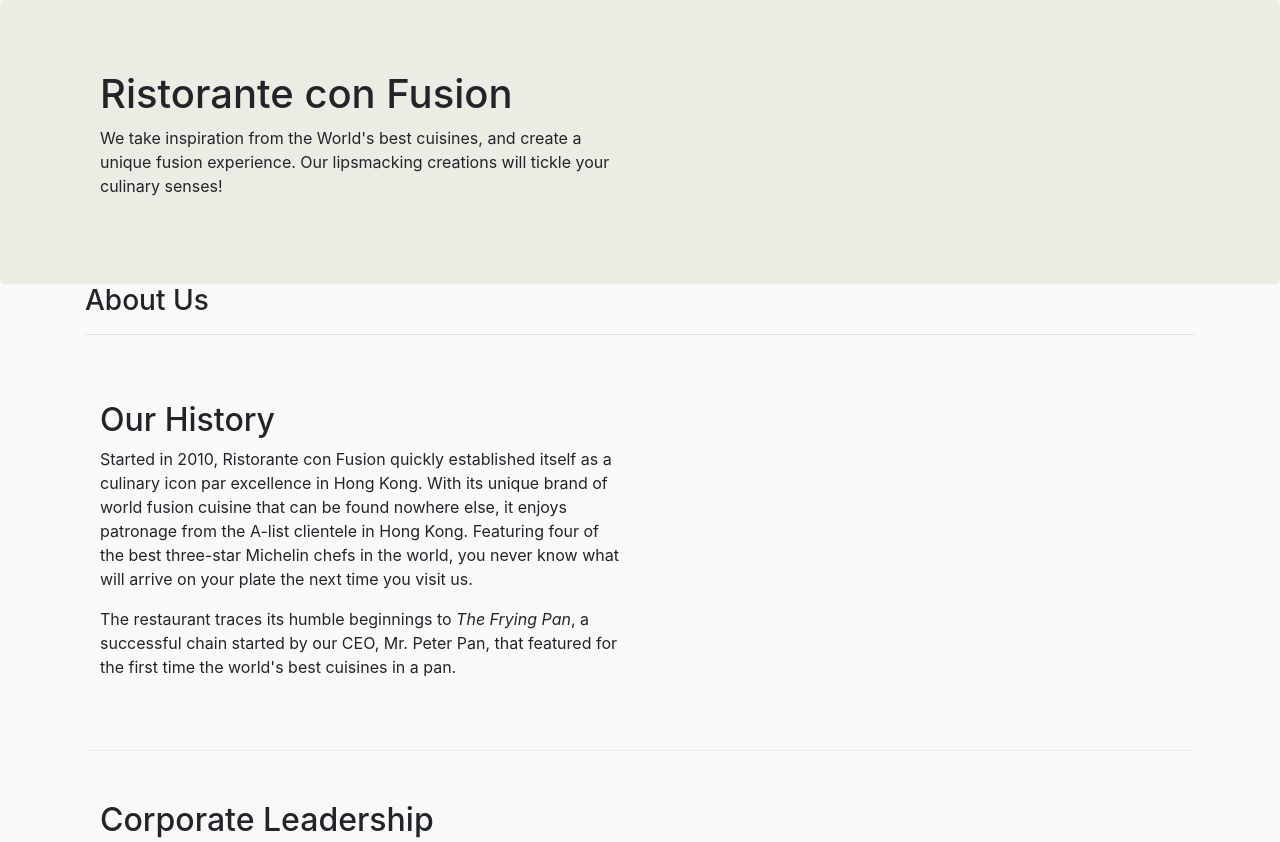
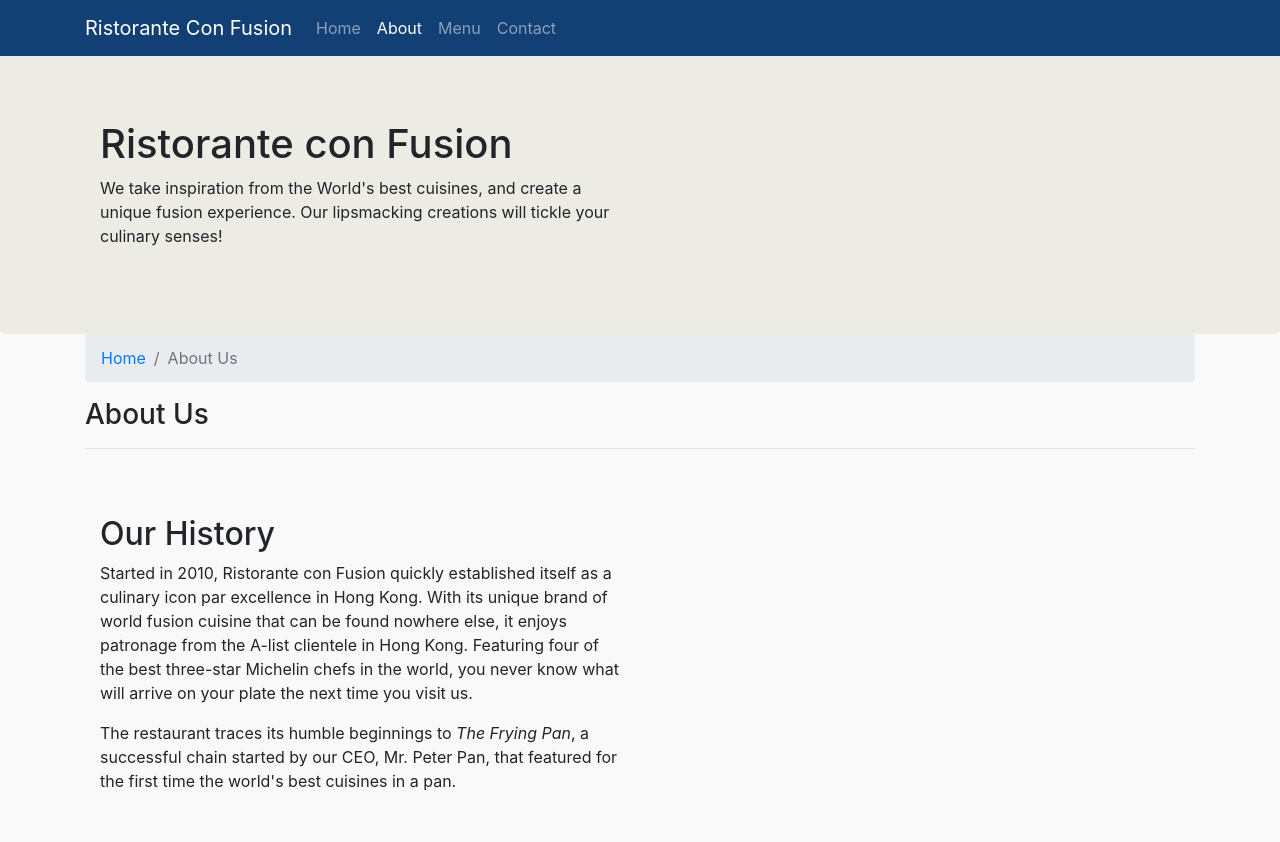
Before and after one commit to m-nny/conFusion, a website: page aboutus.html in a window 1280 px wide. Shown: the top 842 px of the page. Drawn offline with nearby package versions, Linux system fonts and the light colour scheme.

Commit message:
Navbar & breadcrumbs

```diff
--- a/aboutus.html
+++ b/aboutus.html
@@ -15,6 +15,22 @@
 </head>
 
 <body>
+  <nav class="navbar navbar-dark navbar-expand-sm fixed-top">
+    <div class="container">
+      <button class="navbar-toggler" type="button" data-toggle="collapse" data-target="#Navbar">
+        <span class="navbar-toggler-icon"></span>
+      </button>
+      <a class="navbar-brand" href="./index.html">Ristorante Con Fusion</a>
+      <div class="collapse navbar-collapse" id="Navbar">
+        <ul class="navbar-nav mr-auto">
+          <li class="nav-item"><a class="nav-link" href="./index.html">Home</a></li>
+          <li class="nav-item active"><a class="nav-link" href="#">About</a></li>
+          <li class="nav-item"><a class="nav-link" href="#">Menu</a></li>
+          <li class="nav-item"><a class="nav-link" href="#">Contact</a></li>
+        </ul>
+      </div>
+    </div>
+  </nav>
 
   <header class="jumbotron">
     <div class="container">
@@ -33,6 +49,10 @@
   <div class="container">
     <div class="row">
       <div class="col">
+        <ol class="col-12 breadcrumb">
+          <li class="breadcrumb-item"><a href="./index.html">Home</a></li>
+          <li class="breadcrumb-item active">About Us</li>
+        </ol>
         <h3>About Us</h3>
         <hr>
       </div>
@@ -94,7 +114,7 @@
         <div class="col-4 offset-1 col-sm-2">
           <h5>Links</h5>
           <ul class="list-unstyled">
-            <li><a href="#">Home</a></li>
+            <li><a href="./index.html">Home</a></li>
             <li><a href="#">About</a></li>
             <li><a href="#">Menu</a></li>
             <li><a href="#">Contact</a></li>
--- a/css/styles.css
+++ b/css/styles.css
@@ -30,5 +30,11 @@ address {
 }
 
 body {
+  padding: 50px 0px 0px 0px;
+  z-index: 0;
   background-color: #F9F9F9;
 }
+
+.navbar-dark {
+  background-color: #134074;
+}
```
Also changed, not shown: index.html (+23 -4 lines).
